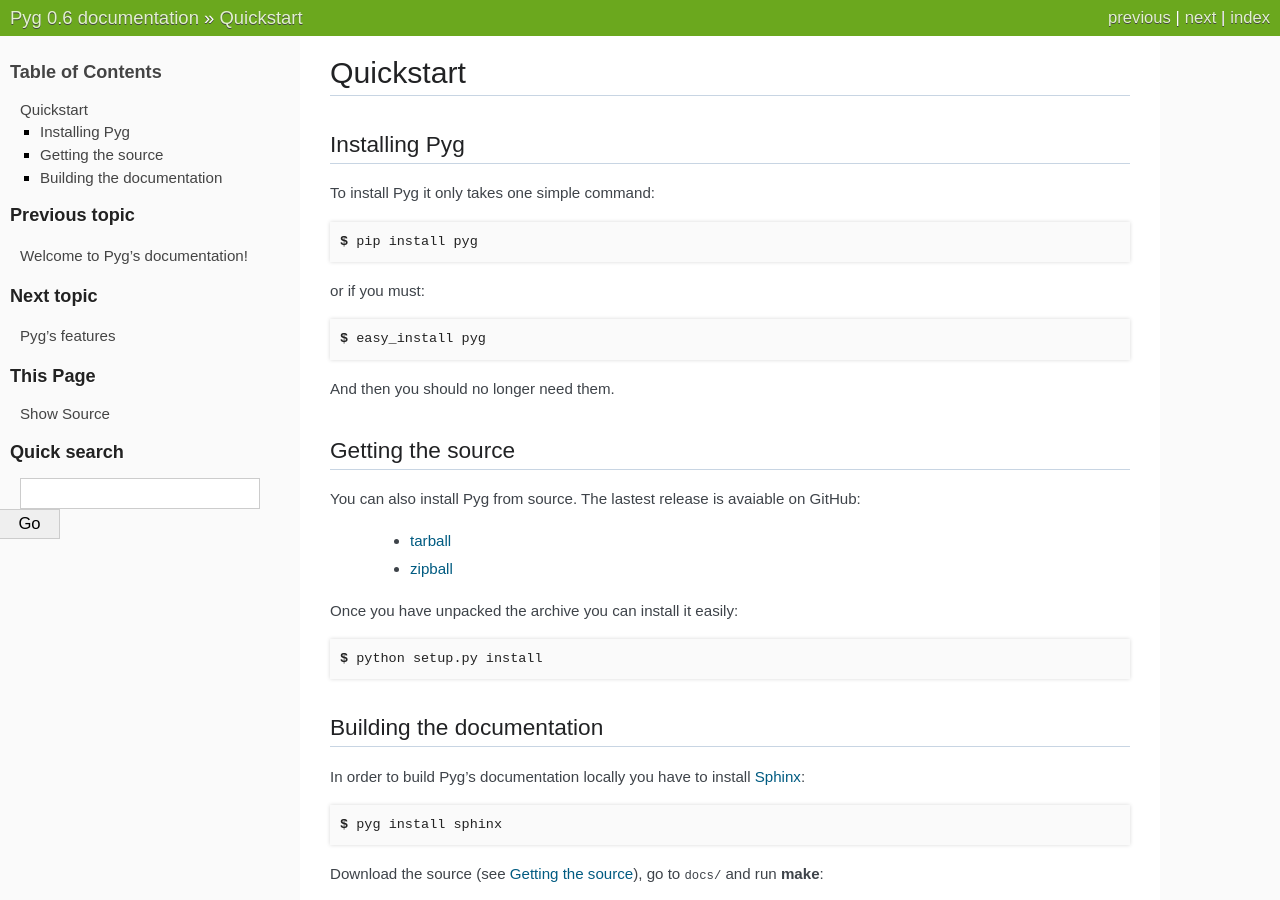
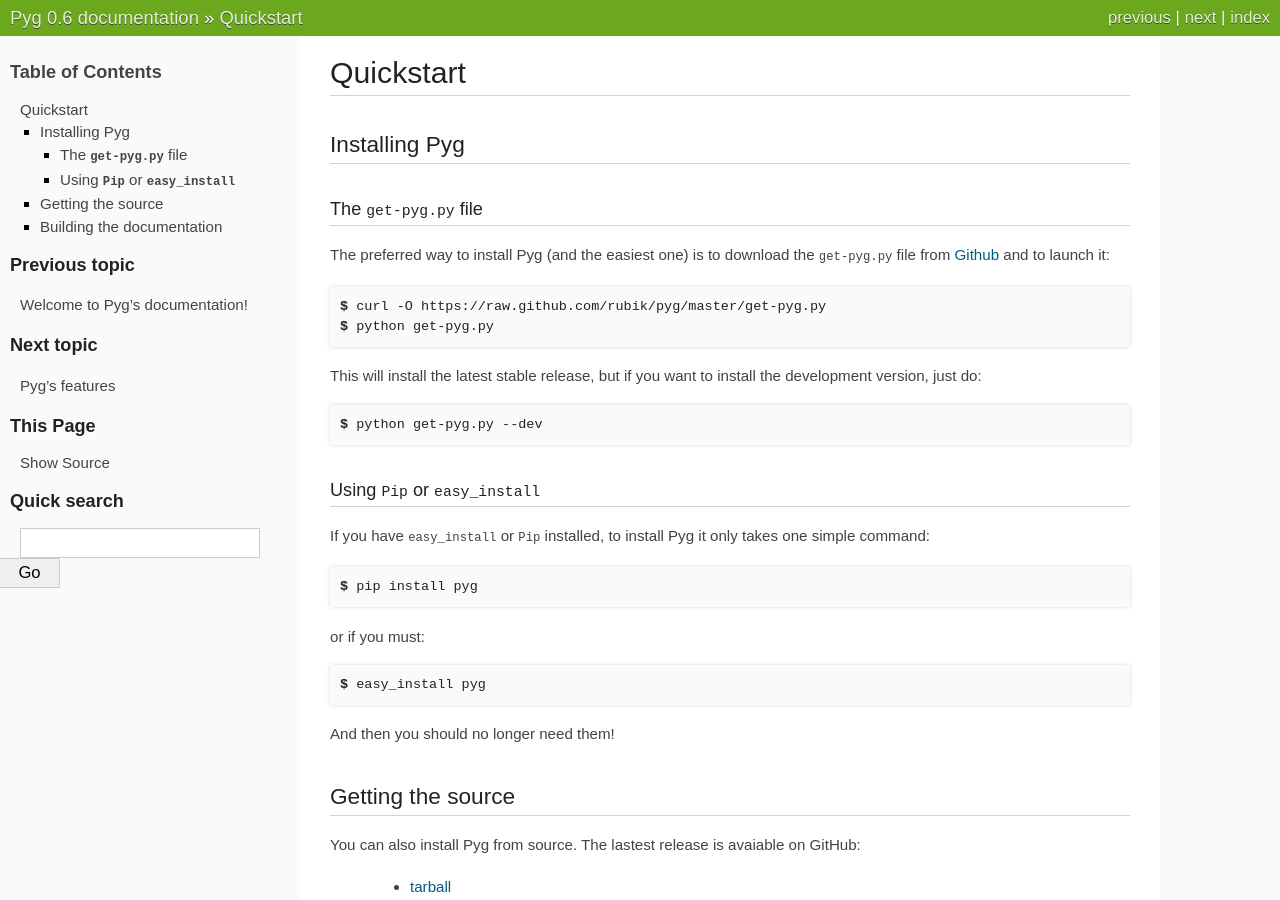
Before and after one commit to rubik/pyg, a Sphinx documentation site: the page built from docs/quickstart.rst, in a window 1280 px wide and 900 px high. Built offline with Sphinx 7.4.7, drawn with Linux system fonts in a browser that asks for light colours.

Commit message:
Updated docs

```diff
--- a/docs/quickstart.rst
+++ b/docs/quickstart.rst
@@ -4,7 +4,23 @@
 Installing Pyg
 --------------
 
-To install Pyg it only takes one simple command::
+The :file:`get-pyg.py` file
++++++++++++++++++++++++++++++
+
+The preferred way to install Pyg (and the easiest one) is to download the :file:`get-pyg.py` file from `Github <https://raw.github.com/rubik/pyg/master/get-pyg.py>`_ and to launch it::
+
+    $ curl -O https://raw.github.com/rubik/pyg/master/get-pyg.py
+    $ python get-pyg.py
+
+This will install the latest stable release, but if you want to install the development version, just do::
+
+    $ python get-pyg.py --dev
+
+
+Using ``Pip`` or ``easy_install``
++++++++++++++++++++++++++++++++++
+
+If you have ``easy_install`` or ``Pip`` installed, to install Pyg it only takes one simple command::
 
     $ pip install pyg
 
@@ -12,7 +28,7 @@
 
     $ easy_install pyg
 
-And then you should no longer need them.
+And then you should no longer need them!
 
 .. _get:
 
```
Also changed, not shown: docs/cmdline/inst_uninst.rst (+14 -2 lines).
